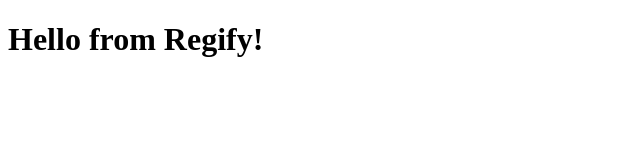
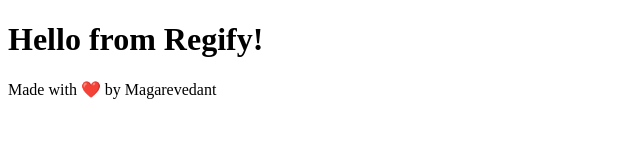
Before and after one commit to Official-Regify/Regify, a website: page index.html in a window 1280 px wide. Shown: the whole page, without its empty margins (0-640 px from the left). Drawn offline with Linux system fonts and the light colour scheme.

Commit message:
Index update

```diff
--- a/index.html
+++ b/index.html
@@ -5,5 +5,6 @@
 </head>
 <body>
   <h1>Hello from Regify!</h1>
+  <p>Made with ❤️ by Magarevedant</p>
 </body>
 </html>
```
